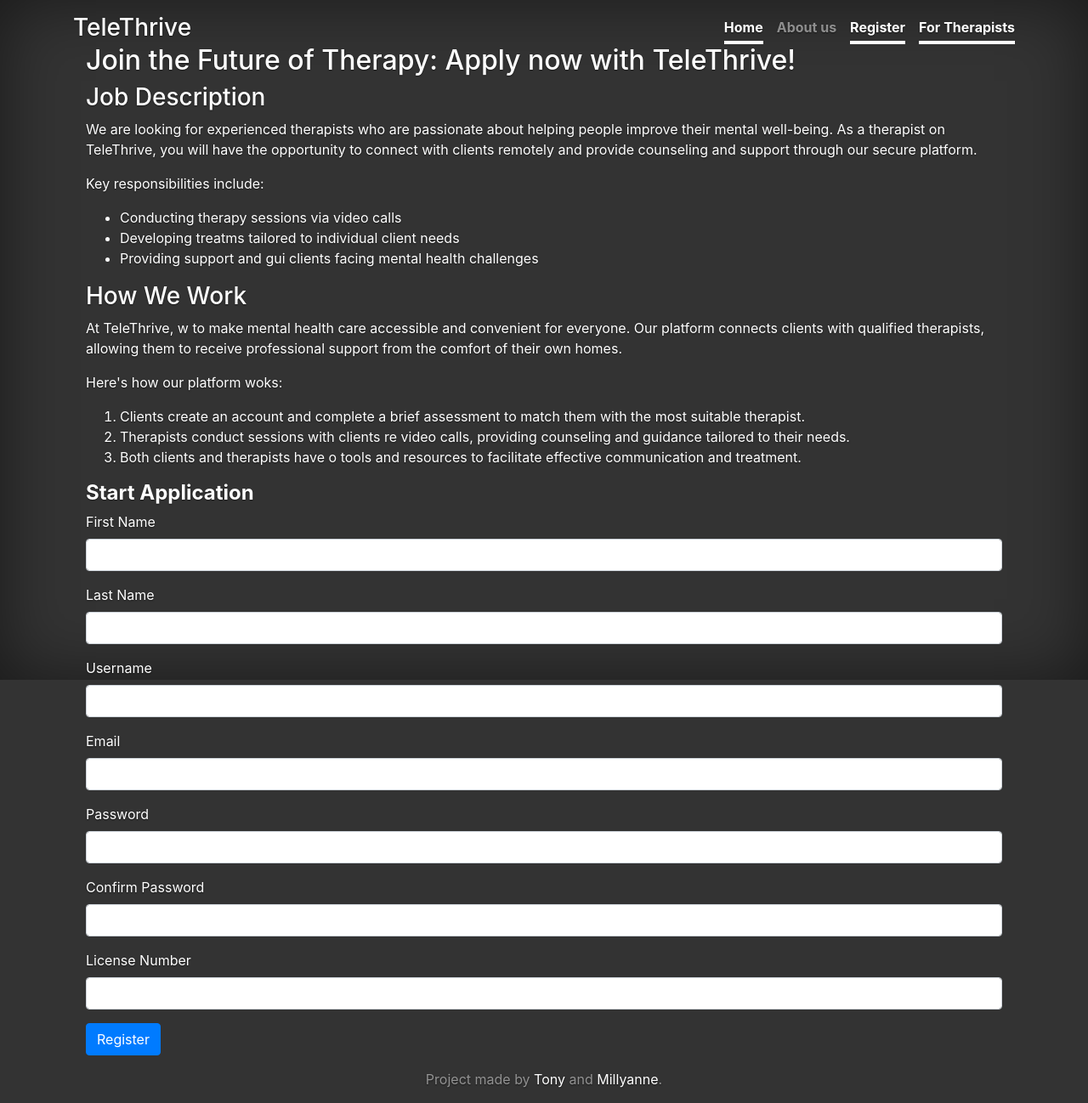
After one commit to ynot93/tele-thrive, a Flask app: page /register/therapist in a window 1280 px wide. The commit adds this page. Shown: the whole page at 85% size. Run offline with Flask 3, Linux system fonts and the light colour scheme.

Commit message:
implement therapist template

```diff
--- a/templates/layout.html
+++ b/templates/layout.html
@@ -20,9 +20,10 @@
             <div class="inner">
                 <h3 class="masthead-brand">TeleThrive</h3>
                 <nav class="nav nav-masthead justify-content-center">
-                    <a class="nav-link active" href="#">Home</a>
-                    <a class="nav-link" href="#">About us</a>
-                    <a class="nav-link" href="#">Register</a>
+                    <a class="nav-link active" href="{{ url_for('home') }}">Home</a>
+                    <a class="nav-link" href="{{ url_for('about') }}">About us</a>
+                    <a class="nav-item nav-link active" href="{{ url_for('register') }}">Register</a>
+                    <a class="nav-item nav-link active" href="{{ url_for('register_therapist') }}">For Therapists</a>
                 </nav>
             </div>
         </header>
--- /dev/null
+++ b/templates/register_therapist.html
@@ -0,0 +1,62 @@
+{% extends "layout.html" %}
+{% block content %}
+    <h2>Join the Future of Therapy: Apply now with TeleThrive!</h2>
+        <div class="job-description">
+            <h3>Job Description</h3>
+            <p>We are looking for experienced therapists who are passionate about helping people improve their mental well-being. As a therapist on TeleThrive, you will have the opportunity to connect with clients remotely and provide counseling and support through our secure platform.</p>
+            <p>Key responsibilities include:</p>
+            <ul>
+                <li>Conducting therapy sessions via video calls</li>
+                <li>Developing treatms tailored to individual client needs</li>
+                <li>Providing support and gui clients facing mental health challenges</li>
+            </ul>
+        </div>
+        <div class="how-we-work">
+            <h3>How We Work</h3>
+            <p>At TeleThrive, w to make mental health care accessible and convenient for everyone. Our platform connects clients with qualified therapists, allowing them to receive professional support from the comfort of their own homes.</p>
+            <p>Here's how our platform woks:</p>
+            <ol>
+                <li>Clients create an account and complete a brief assessment to match them with the most suitable therapist.</li>
+                <li>Therapists conduct sessions with clients re video calls, providing counseling and guidance tailored to their needs.</li>
+                <li>Both clients and therapists have o tools and resources to facilitate effective communication and treatment.</li>
+            </ol>
+        </div>
+        <form method="POST" action="">
+            {{ form.hidden_tag() }}
+        <div class="form-group">
+            <p class="font-weight-bold h4">Start Application</p>
+            {{ form.first_name.label }} {{ form.first_name(size=20, class="form-control") }}
+        </div>
+        <div class="form-group">
+            {{ form.last_name.label }} {{ form.last_name(size=20, class="form-control") }}
+        </div>
+        <div class="form-group">
+            {{ form.username.label }} {{ form.username(size=20, class="form-control") }}
+        </div>
+        <div class="form-group">
+            {{ form.email.label }} {{ form.email(size=20, class="form-control") }}
+            {% for error in form.email.errors %}
+                <div class="invalid-feedback">
+                    {{ error }}
+                </div>
+            {% endfor %}
+        </div>
+        <div class="form-group">
+            {{ form.password.label }} {{ form.password(size=20, class="form-control") }}
+        </div>
+        <div class="form-group">
+            {{ form.confirm_password.label }} {{ form.confirm_password(size=20, class="form-control") }}
+        </div>
+        <div class="form-group">
+            {{ form.license_number.label }} {{ form.license_number(size=20, class="form-control") }}
+            {% for error in form.license_number.errors %}
+            <div class="invalid-feedback">
+                {{ error }}
+            </div>
+            {% endfor %}
+        </div>
+        <div class="form-group">
+            {{ form.submit(class="btn btn-primary") }}
+        </div>
+    </form>
+{% endblock %}
```
